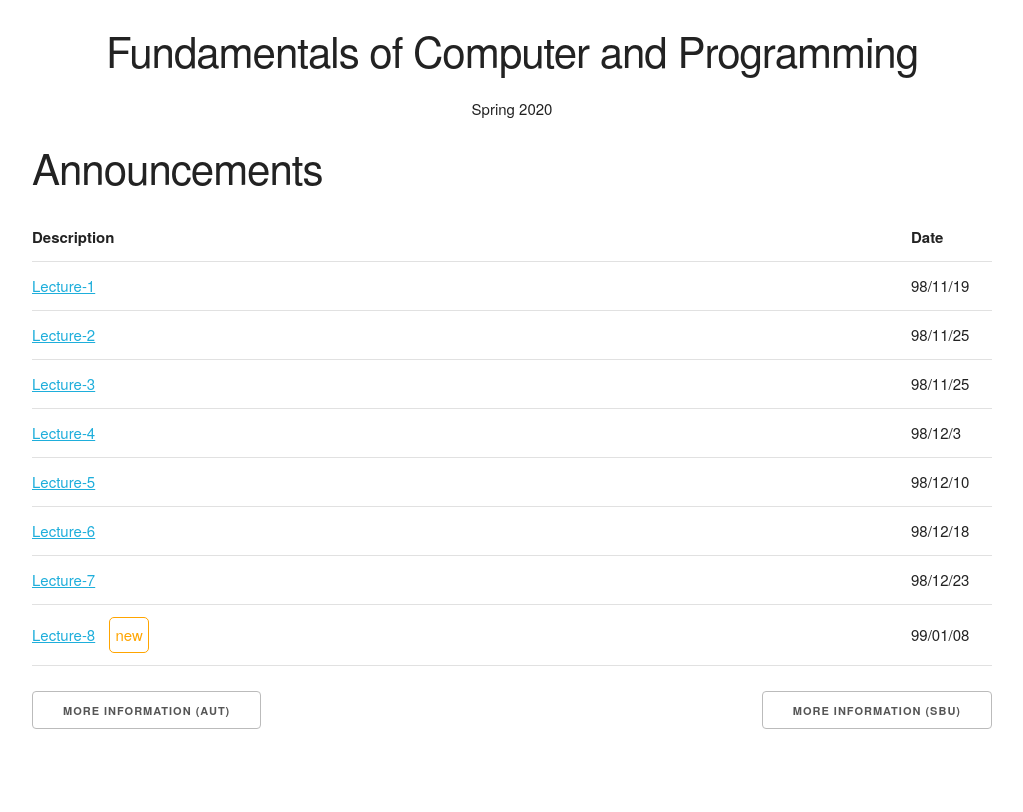
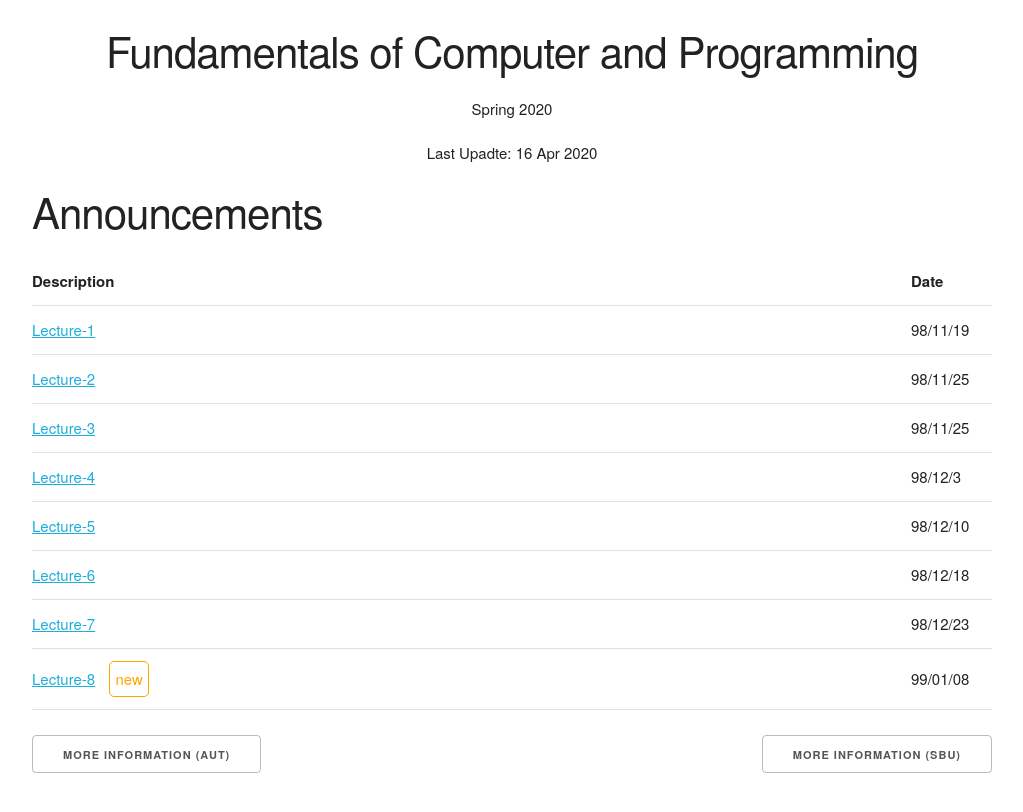
Before and after one commit to 1995parham-teaching/c-lecture, a Jekyll site: the page built from index.html, in a window 1280 px wide. Shown: the top 812 px of the page, without its empty margins (128-1151 px from the left). Built offline with Jekyll 4.4.1, drawn with Linux system fonts in a browser that asks for light colours.

Commit message:
feat: Add Last Modified
Former-commit-id: 6c6e98453ed9c6a87231bc50c0684993175a70aa
Former-commit-id: e284ff98c786eeedd590d98f34bbc109911e2f17
Former-commit-id: 7a5cbb3e81b1e411c0d756f599c0f7b89ef6a7f8
Former-commit-id: 0d7651a620c05a0bcd1708037f821d315eb24f1f
Former-commit-id: 65a800d1d37377a0eab3115302f3d38a6fc75af4

```diff
--- a/index.html
+++ b/index.html
@@ -31,6 +35,7 @@
       <div class="header">
         <h2>Fundamentals of Computer and Programming</h2>
         <h6>Spring 2020</h6>
+        <h6>Last Upadte: {{site.time | date_to_string}}</h6>
       </div>
       <h2>Announcements</h2>
       <table class="u-full-width">
```
Also changed, not shown: other parts of index.html (+4 -0 lines).
